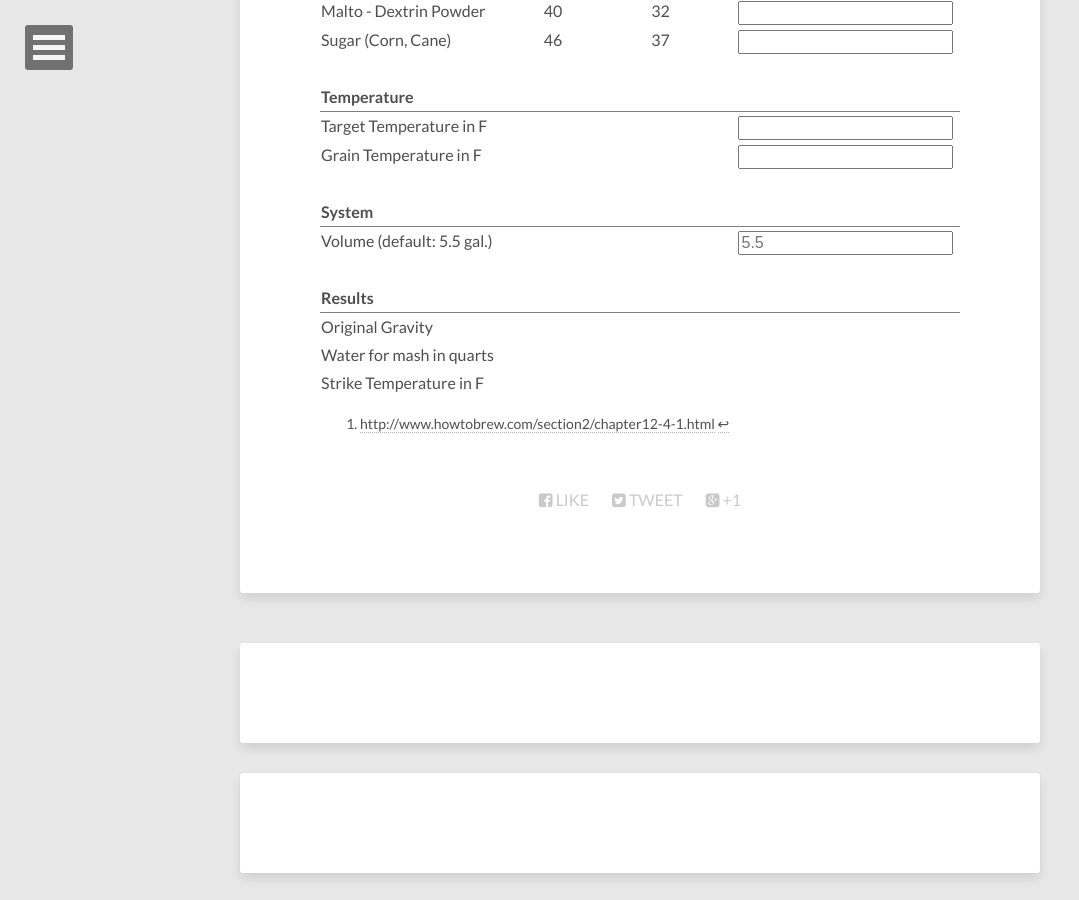
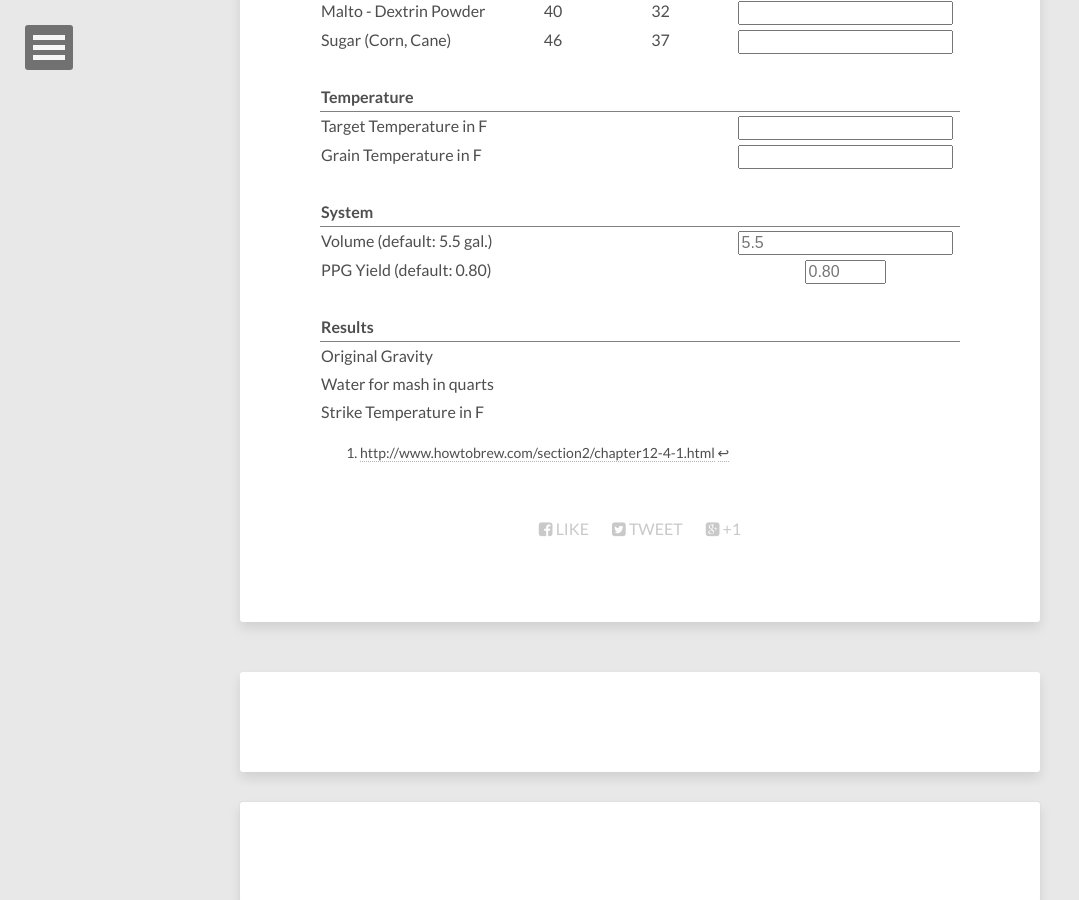
Before and after one commit to alfredgamulo/alfredgamulo.github.io, a Jekyll site: the page built from beer-tools/index.md, in a window 1280 px wide and 900 px high, scrolled down 1364 px. Shown: the whole window, without its empty margins (0-1079 px from the left). Built offline with Jekyll 4.4.1, drawn with Linux system fonts in a browser that asks for light colours; nearby versions of some CDN libraries; comment, search, counter and statistics services are not loaded; some of the changed lines change nothing that is shown.

Commit message:
added ppg as a customizable field

```diff
--- a/beer-tools/index.md
+++ b/beer-tools/index.md
@@ -18,32 +18,33 @@
 function calculate()
 {
 	var vol = beercalculator.elements["Vol"];
+	var ppgyield = beercalculator.elements["PPG"];
 
-	var malt1 = beercalculator.elements["malt1"];
-	var malt2 = beercalculator.elements["malt2"];
-	var malt3 = beercalculator.elements["malt3"];
-	var malt4 = beercalculator.elements["malt4"];
-	var malt5 = beercalculator.elements["malt5"];
-	var malt6 = beercalculator.elements["malt6"];
-	var malt7 = beercalculator.elements["malt7"];
-	var malt8 = beercalculator.elements["malt8"];
-	var malt9 = beercalculator.elements["malt9"];
-	var malt10 = beercalculator.elements["malt10"];
-	var malt11 = beercalculator.elements["malt11"];
-	var malt12 = beercalculator.elements["malt12"];
-	var malt13 = beercalculator.elements["malt13"];
-	var malt14 = beercalculator.elements["malt14"];
-	var malt15 = beercalculator.elements["malt15"];
-	var malt16 = beercalculator.elements["malt16"];
-	var malt17 = beercalculator.elements["malt17"];
-	var malt18 = beercalculator.elements["malt18"];
-	var malt19 = beercalculator.elements["malt19"];
-	var malt20 = beercalculator.elements["malt20"];
-	var malt21 = beercalculator.elements["malt21"];
-	var malt22 = beercalculator.elements["malt22"];
-	var malt23 = beercalculator.elements["malt23"];
-	var malt24 = beercalculator.elements["malt24"];
-	var malt25 = beercalculator.elements["malt25"];
+	var tworowlager = beercalculator.elements["tworowlager"];
+	var sixrowbase = beercalculator.elements["sixrowbase"];
+	var tworowpaleale = beercalculator.elements["tworowpaleale"];
+	var victory = beercalculator.elements["victory"];
+	var vienna = beercalculator.elements["vienna"];
+	var munich = beercalculator.elements["munich"];
+	var brown = beercalculator.elements["brown"];
+	var dextrin = beercalculator.elements["dextrin"];
+	var lightcrystal = beercalculator.elements["lightcrystal"];
+	var palecrystal = beercalculator.elements["palecrystal"];
+	var mediumcrystal = beercalculator.elements["mediumcrystal"];
+	var darkcrystal = beercalculator.elements["darkcrystal"];
+	var specialb = beercalculator.elements["specialb"];
+	var chocolate = beercalculator.elements["chocolate"];
+	var roastbarley = beercalculator.elements["roastbarley"];
+	var blackpatent = beercalculator.elements["blackpatent"];
+	var wheat = beercalculator.elements["wheat"];
+	var rye = beercalculator.elements["rye"];
+	var flakedoatmeal = beercalculator.elements["flakedoatmeal"];
+	var flakedcorn = beercalculator.elements["flakedcorn"];
+	var flakedbarley = beercalculator.elements["flakedbarley"];
+	var flakedwheat = beercalculator.elements["flakedwheat"];
+	var flakedrice = beercalculator.elements["flakedrice"];
+	var maltodextrin = beercalculator.elements["maltodextrin"];
+	var sugar = beercalculator.elements["sugar"];
 
 
 	var total = 0;
@@ -55,105 +56,111 @@
 		vol = 5.5;
 	}
 
-	if(malt1.value!=""){
-		total+= 30 * parseFloat(malt1.value) / vol;
-		weight+=parseFloat(malt1.value);
+	if(ppgyield.value!=""){
+		ppgyield = parseFloat(ppgyield.value);
+	} else {
+		ppgyield = 0.80;
 	}
-	if(malt2.value!=""){
-		total+= 28 * parseFloat(malt2.value) / vol;
-		weight+=parseFloat(malt2.value);
+
+	if(tworowlager.value!=""){
+		total+= 37 * (ppgyield) * parseFloat(tworowlager.value) / vol;
+		weight+=parseFloat(tworowlager.value);
 	}
-	if(malt3.value!=""){
-		total+= 30 * parseFloat(malt3.value) / vol;
-		weight+=parseFloat(malt3.value);
+	if(sixrowbase.value!=""){
+		total+= 35 * (ppgyield) * parseFloat(sixrowbase.value) / vol;
+		weight+=parseFloat(sixrowbase.value);
 	}
-	if(malt4.value!=""){
-		total+= 28 * parseFloat(malt4.value) / vol;
-		weight+=parseFloat(malt4.value);
+	if(tworowpaleale.value!=""){
+		total+= 38 * (ppgyield) * parseFloat(tworowpaleale.value) / vol;
+		weight+=parseFloat(tworowpaleale.value);
 	}
-	if(malt5.value!=""){
-		total+= 28 * parseFloat(malt5.value) / vol;
-		weight+=parseFloat(malt5.value);
+	if(victory.value!=""){
+		total+= 35 * (ppgyield) * parseFloat(victory.value) / vol;
+		weight+=parseFloat(victory.value);
 	}
-	if(malt6.value!=""){
-		total+= 28 * parseFloat(malt6.value) / vol;
-		weight+=parseFloat(malt6.value);
+	if(vienna.value!=""){
+		total+= 35 * (ppgyield) * parseFloat(vienna.value) / vol;
+		weight+=parseFloat(vienna.value);
 	}
-	if(malt7.value!=""){
-		total+= 26 * parseFloat(malt7.value) / vol;
-		weight+=parseFloat(malt7.value);
+	if(munich.value!=""){
+		total+= 35 * (ppgyield) * parseFloat(munich.value) / vol;
+		weight+=parseFloat(munich.value);
 	}
-	if(malt8.value!=""){
-		total+= 26 * parseFloat(malt8.value) / vol;
-		weight+=parseFloat(malt8.value);
+	if(brown.value!=""){
+		total+= 32 * (ppgyield) * parseFloat(brown.value) / vol;
+		weight+=parseFloat(brown.value);
 	}
-	if(malt9.value!=""){
-		total+= 28 * parseFloat(malt9.value) / vol;
-		weight+=parseFloat(malt9.value);
+	if(dextrin.value!=""){
+		total+= 32 * (ppgyield) * parseFloat(dextrin.value) / vol;
+		weight+=parseFloat(dextrin.value);
 	}
-	if(malt10.value!=""){
-		total+= 27 * parseFloat(malt10.value) / vol;
-		weight+=parseFloat(malt10.value);
+	if(lightcrystal.value!=""){
+		total+= 35 * (ppgyield) * parseFloat(lightcrystal.value) / vol;
+		weight+=parseFloat(lightcrystal.value);
 	}
-	if(malt11.value!=""){
-		total+= 27 * parseFloat(malt11.value) / vol;
-		weight+=parseFloat(malt11.value);
+	if(palecrystal.value!=""){
+		total+= 34 * (ppgyield) * parseFloat(palecrystal.value) / vol;
+		weight+=parseFloat(palecrystal.value);
 	}
-	if(malt12.value!=""){
-		total+= 26 * parseFloat(malt12.value) / vol;
-		weight+=parseFloat(malt12.value);
+	if(mediumcrystal.value!=""){
+		total+= 34 * (ppgyield) * parseFloat(mediumcrystal.value) / vol;
+		weight+=parseFloat(mediumcrystal.value);
 	}
-	if(malt13.value!=""){
-		total+= 25 * parseFloat(malt13.value) / vol;
-		weight+=parseFloat(malt13.value);
+	if(darkcrystal.value!=""){
+		total+= 33 * (ppgyield) * parseFloat(darkcrystal.value) / vol;
+		weight+=parseFloat(darkcrystal.value);
 	}
-	if(malt14.value!=""){
-		total+= 22 * parseFloat(malt14.value) / vol;
-		weight+=parseFloat(malt14.value);
+	if(specialb.value!=""){
+		total+= 31 * (ppgyield) * parseFloat(specialb.value) / vol;
+		weight+=parseFloat(specialb.value);
 	}
-	if(malt15.value!=""){
-		total+= 20 * parseFloat(malt15.value) / vol;
-		weight+=parseFloat(malt15.value);
+	if(chocolate.value!=""){
+		total+= 28 * (ppgyield) * parseFloat(chocolate.value) / vol;
+		weight+=parseFloat(chocolate.value);
 	}
-	if(malt16.value!=""){
-		total+= 20 * parseFloat(malt16.value) / vol;
-		weight+=parseFloat(malt16.value);
+	if(roastbarley.value!=""){
+		total+= 25 * (ppgyield) * parseFloat(roastbarley.value) / vol;
+		weight+=parseFloat(roastbarley.value);
 	}
-	if(malt17.value!=""){
-		total+= 30 * parseFloat(malt17.value) / vol;
-		weight+=parseFloat(malt17.value);
+	if(blackpatent.value!=""){
+		total+= 25 * (ppgyield) * parseFloat(blackpatent.value) / vol;
+		weight+=parseFloat(blackpatent.value);
 	}
-	if(malt18.value!=""){
-		total+= 23 * parseFloat(malt18.value) / vol;
-		weight+=parseFloat(malt18.value);
+	if(wheat.value!=""){
+		total+= 37 * (ppgyield) * parseFloat(wheat.value) / vol;
+		weight+=parseFloat(wheat.value);
 	}
-	if(malt19.value!=""){
-		total+= 26 * parseFloat(malt19.value) / vol;
-		weight+=parseFloat(malt19.value);
+	if(rye.value!=""){
+		total+= 29 * (ppgyield) * parseFloat(rye.value) / vol;
+		weight+=parseFloat(rye.value);
 	}
-	if(malt20.value!=""){
-		total+= 31 * parseFloat(malt20.value) / vol;
-		weight+=parseFloat(malt20.value);
+	if(flakedoatmeal.value!=""){
+		total+= 32 * (ppgyield) * parseFloat(flakedoatmeal.value) / vol;
+		weight+=parseFloat(flakedoatmeal.value);
 	}
-	if(malt21.value!=""){
-		total+= 26 * parseFloat(malt21.value) / vol;
-		weight+=parseFloat(malt21.value);
+	if(flakedcorn.value!=""){
+		total+= 39 * (ppgyield) * parseFloat(flakedcorn.value) / vol;
+		weight+=parseFloat(flakedcorn.value);
 	}
-	if(malt22.value!=""){
-		total+= 29 * parseFloat(malt22.value) / vol;
-		weight+=parseFloat(malt22.value);
+	if(flakedbarley.value!=""){
+		total+= 32 * (ppgyield) * parseFloat(flakedbarley.value) / vol;
+		weight+=parseFloat(flakedbarley.value);
 	}
-	if(malt23.value!=""){
-		total+= 30 * parseFloat(malt23.value) / vol;
-		weight+=parseFloat(malt23.value);
+	if(flakedwheat.value!=""){
+		total+= 36 * (ppgyield) * parseFloat(flakedwheat.value) / vol;
+		weight+=parseFloat(flakedwheat.value);
 	}
-	if(malt24.value!=""){
-		total+= 32 * parseFloat(malt24.value) / vol;
-		weight+=parseFloat(malt24.value);
+	if(flakedrice.value!=""){
+		total+= 38 * (ppgyield) * parseFloat(flakedrice.value) / vol;
+		weight+=parseFloat(flakedrice.value);
 	}
-	if(malt25.value!=""){
-		total+= 37 * parseFloat(malt25.value) / vol;
-		weight+=parseFloat(malt25.value);
+	if(maltodextrin.value!=""){
+		total+= 40 * (ppgyield) * parseFloat(maltodextrin.value) / vol;
+		weight+=parseFloat(maltodextrin.value);
+	}
+	if(sugar.value!=""){
+		total+= 46 * (ppgyield) * parseFloat(sugar.value) / vol;
+		weight+=parseFloat(sugar.value);
 	}
 
 	console.log("weight: " + weight);
@@ -185,31 +192,31 @@
 
 | Malt Type | Max. PPG | Typical PPG (80%) | Pounds |
 |:----------|:--------:|:-----------------:|:---------:|
-|2 Row Lager Malt | 37 | 30 | <input type="number" min="0" step="0.125" name="malt1" id="malt1" onchange="calculate()" /> |
-|6 Row Base Malt | 35 | 28 | <input type="number" min="0" step="0.125" name="malt2" id="malt2" onchange="calculate()" /> |
-|2 Row Pale Ale Malt | 38 | 30 | <input type="number" min="0" step="0.125" name="malt3" id="malt3" onchange="calculate()" /> |
-|Biscuit/Victory Malt | 35 | 28 | <input type="number" min="0" step="0.125" name="malt4" id="malt4" onchange="calculate()" /> |
-|Vienna Malt | 35 | 28 | <input type="number" min="0" step="0.125" name="malt5" id="malt5" onchange="calculate()" /> |
-|Munich Malt | 35 | 28 | <input type="number" min="0" step="0.125" name="malt6" id="malt6" onchange="calculate()" /> |
-|Brown Malt | 32 | 26 | <input type="number" min="0" step="0.125" name="malt7" id="malt7" onchange="calculate()" /> |
-|Dextrin Malt | 32 | 26 | <input type="number" min="0" step="0.125" name="malt8" id="malt8" onchange="calculate()" /> |
-|Light Crystal (10 - 15L) | 35 | 28 | <input type="number" min="0" step="0.125" name="malt9" id="malt9" onchange="calculate()" /> |
-|Pale Crystal (25 - 40L) | 34 | 27 | <input type="number" min="0" step="0.125" name="malt10" id="malt10" onchange="calculate()" /> |
-|Medium Crystal (60 - 75L) | 34 | 27 | <input type="number" min="0" step="0.125" name="malt11" id="malt11" onchange="calculate()" /> |
-|Dark Crystal (120L) | 33 | 26 | <input type="number" min="0" step="0.125" name="malt12" id="malt12" onchange="calculate()" /> |
-|Special B | 31 | 25 | <input type="number" min="0" step="0.125" name="malt13" id="malt13" onchange="calculate()" /> |
-|Chocolate Malt | 28 | 22 | <input type="number" min="0" step="0.125" name="malt14" id="malt14" onchange="calculate()" /> |
-|Roast Barley | 25 | 20 | <input type="number" min="0" step="0.125" name="malt15" id="malt15" onchange="calculate()" /> |
-|Black Patent Malt | 25 | 20 | <input type="number" min="0" step="0.125" name="malt16" id="malt16" onchange="calculate()" /> |
-|Wheat Malt | 37 | 30 | <input type="number" min="0" step="0.125" name="malt17" id="malt17" onchange="calculate()" /> |
-|Rye Malt | 29 | 23 | <input type="number" min="0" step="0.125" name="malt18" id="malt18" onchange="calculate()" /> |
-|Oatmeal (Flaked) | 32 | 26 | <input type="number" min="0" step="0.125" name="malt19" id="malt19" onchange="calculate()" /> |
-|Corn (Flaked) | 39 | 31 | <input type="number" min="0" step="0.125" name="malt20" id="malt20" onchange="calculate()" /> |
-|Barley (Flaked) | 32 | 26 | <input type="number" min="0" step="0.125" name="malt21" id="malt21" onchange="calculate()" /> |
-|Wheat (Flaked) | 36 | 29 | <input type="number" min="0" step="0.125" name="malt22" id="malt22" onchange="calculate()" /> |
-|Rice (Flaked) | 38 | 30 | <input type="number" min="0" step="0.125" name="malt23" id="malt23" onchange="calculate()" /> |
-|Malto - Dextrin Powder | 40 | 32 | <input type="number" min="0" step="0.125" name="malt24" id="malt24" onchange="calculate()" /> |
-|Sugar (Corn, Cane) | 46 | 37 | <input type="number" min="0" step="0.125" name="malt25" id="malt25" onchange="calculate()" /> |
+|2 Row Lager Malt | 37 | 30 | <input type="number" min="0" step="0.125" name="tworowlager" id="tworowlager" onchange="calculate()" /> |
+|6 Row Base Malt | 35 | 28 | <input type="number" min="0" step="0.125" name="sixrowbase" id="sixrowbase" onchange="calculate()" /> |
+|2 Row Pale Ale Malt | 38 | 30 | <input type="number" min="0" step="0.125" name="tworowpaleale" id="tworowpaleale" onchange="calculate()" /> |
+|Biscuit/Victory Malt | 35 | 28 | <input type="number" min="0" step="0.125" name="victory" id="victory" onchange="calculate()" /> |
+|Vienna Malt | 35 | 28 | <input type="number" min="0" step="0.125" name="vienna" id="vienna" onchange="calculate()" /> |
+|Munich Malt | 35 | 28 | <input type="number" min="0" step="0.125" name="munich" id="munich" onchange="calculate()" /> |
+|Brown Malt | 32 | 26 | <input type="number" min="0" step="0.125" name="brown" id="brown" onchange="calculate()" /> |
+|Dextrin Malt | 32 | 26 | <input type="number" min="0" step="0.125" name="dextrin" id="dextrin" onchange="calculate()" /> |
+|Light Crystal (10 - 15L) | 35 | 28 | <input type="number" min="0" step="0.125" name="lightcrystal" id="lightcrystal" onchange="calculate()" /> |
+|Pale Crystal (25 - 40L) | 34 | 27 | <input type="number" min="0" step="0.125" name="palecrystal" id="palecrystal" onchange="calculate()" /> |
+|Medium Crystal (60 - 75L) | 34 | 27 | <input type="number" min="0" step="0.125" name="mediumcrystal" id="mediumcrystal" onchange="calculate()" /> |
+|Dark Crystal (120L) | 33 | 26 | <input type="number" min="0" step="0.125" name="darkcrystal" id="darkcrystal" onchange="calculate()" /> |
+|Special B | 31 | 25 | <input type="number" min="0" step="0.125" name="specialb" id="specialb" onchange="calculate()" /> |
+|Chocolate Malt | 28 | 22 | <input type="number" min="0" step="0.125" name="chocolate" id="chocolate" onchange="calculate()" /> |
+|Roast Barley | 25 | 20 | <input type="number" min="0" step="0.125" name="roastbarley" id="roastbarley" onchange="calculate()" /> |
+|Black Patent Malt | 25 | 20 | <input type="number" min="0" step="0.125" name="blackpatent" id="blackpatent" onchange="calculate()" /> |
+|Wheat Malt | 37 | 30 | <input type="number" min="0" step="0.125" name="wheat" id="wheat" onchange="calculate()" /> |
+|Rye Malt | 29 | 23 | <input type="number" min="0" step="0.125" name="rye" id="rye" onchange="calculate()" /> |
+|Oatmeal (Flaked) | 32 | 26 | <input type="number" min="0" step="0.125" name="flakedoatmeal" id="flakedoatmeal" onchange="calculate()" /> |
+|Corn (Flaked) | 39 | 31 | <input type="number" min="0" step="0.125" name="flakedcorn" id="flakedcorn" onchange="calculate()" /> |
+|Barley (Flaked) | 32 | 26 | <input type="number" min="0" step="0.125" name="flakedbarley" id="flakedbarley" onchange="calculate()" /> |
+|Wheat (Flaked) | 36 | 29 | <input type="number" min="0" step="0.125" name="flakedwheat" id="flakedwheat" onchange="calculate()" /> |
+|Rice (Flaked) | 38 | 30 | <input type="number" min="0" step="0.125" name="flakedrice" id="flakedrice" onchange="calculate()" /> |
+|Malto - Dextrin Powder | 40 | 32 | <input type="number" min="0" step="0.125" name="maltodextrin" id="maltodextrin" onchange="calculate()" /> |
+|Sugar (Corn, Cane) | 46 | 37 | <input type="number" min="0" step="0.125" name="sugar" id="sugar" onchange="calculate()" /> |
 | | |||
 |**Temperature**   | |||
 |====
@@ -218,7 +225,8 @@
 | | |||
 |**System**   | |||
 |====
-|Volume (default: 5.5 gal.)   | ||<input type="number" name="Vol" id="Vol" onchange="calculate()" placeholder="5.5" /> |
+|Volume (default: 5.5 gal.)   | ||<input type="number" name="Vol" id="Vol" onchange="calculate()" placeholder="5.5" min="0"/> |
+|PPG Yield (default: 0.80)	| ||<input type="number" name="PPG" id="PPG" onchange="calculate()" placeholder="0.80" min="0" max="1" step="0.01" size="20" /> |
 | | |||
 |**Results**   | |||
 |====
```
